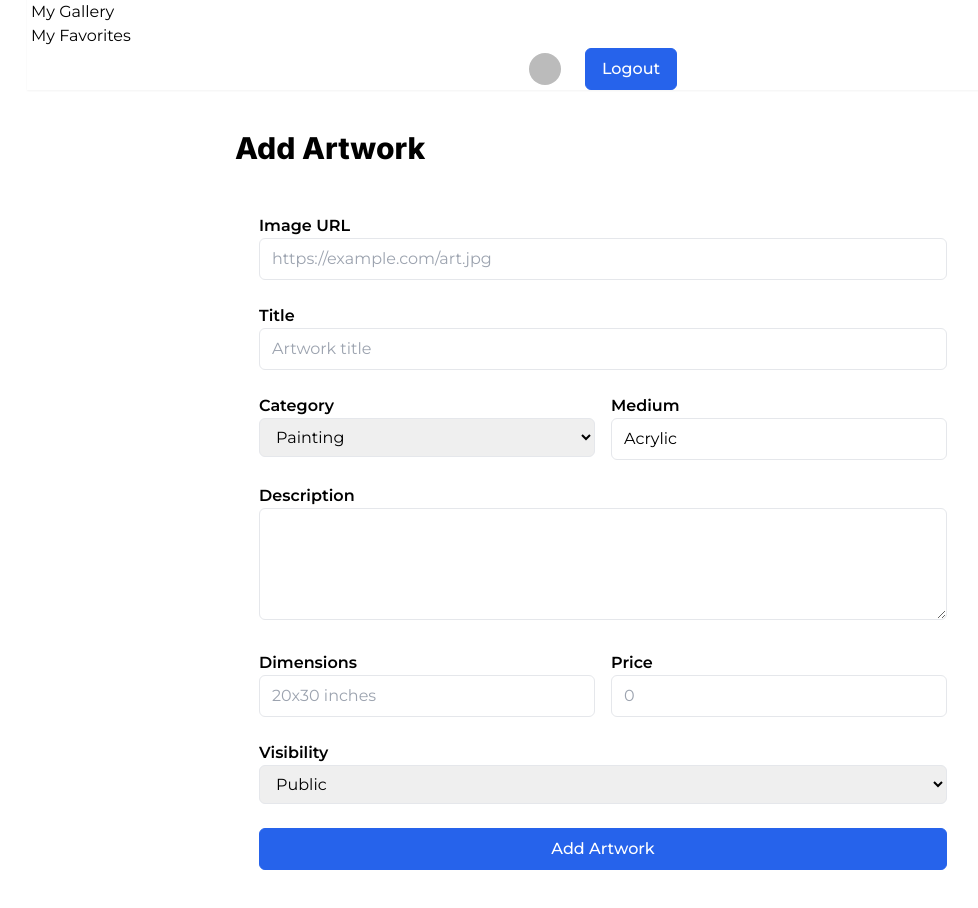
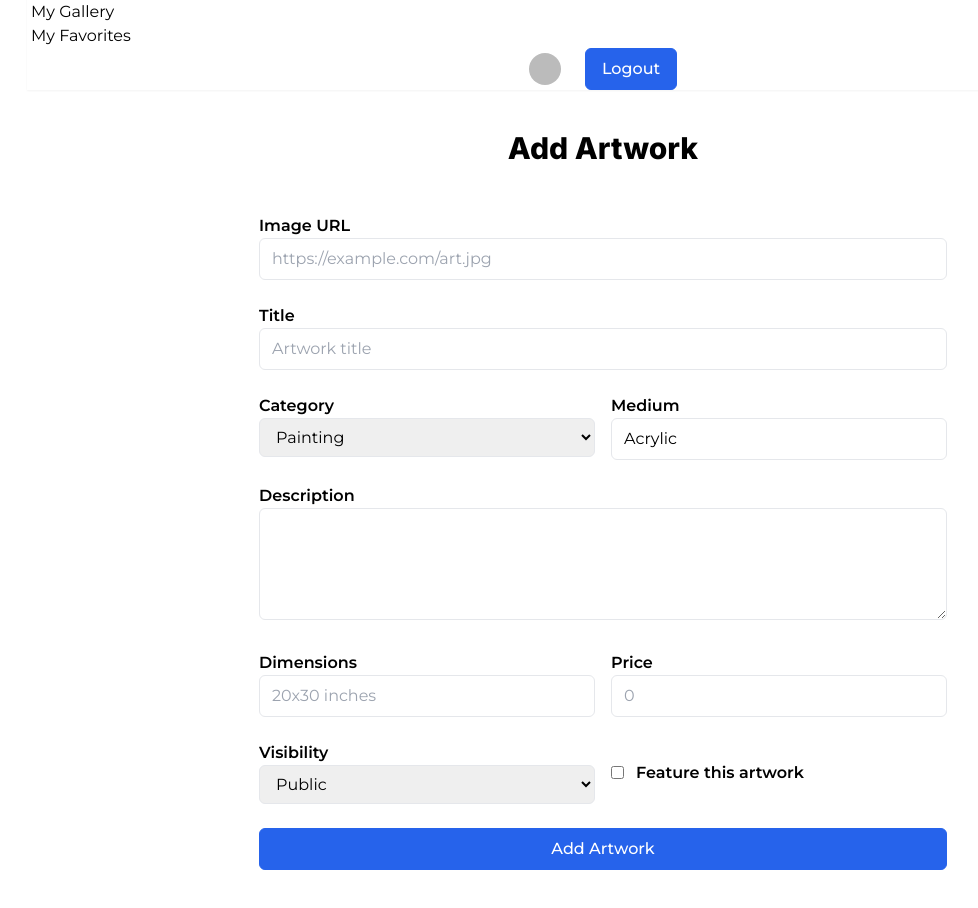
Before and after one commit to alamin-islam0/artify-client-assignment, a React (Vite) app: page /add-artwork in a window 1280 px wide. Shown: the part 260-1168 px from the top of the page, without its empty margins (37-1015 px from the left). Built offline with nearby package versions, Linux system fonts and the light colour scheme; no server answers; sample sign-in values are in the browser's storage.

Commit message:
solve error

```diff
--- a/src/pages/AddArtwork.jsx
+++ b/src/pages/AddArtwork.jsx
@@ -8,7 +8,7 @@ const API_BASE = import.meta.env.VITE_API_URL || "http://localhost:3000";
 
 export default function AddArtwork() {
   const navigate = useNavigate();
-  const { user } = useAuth(); // 🔥 Firebase Auth user
+  const { user } = useAuth(); // Firebase Auth user
 
   const [form, setForm] = useState({
     image: "",
@@ -19,6 +19,7 @@ export default function AddArtwork() {
     dimensions: "",
     price: "",
     visibility: "public",
+    featured: false, // <-- added featured flag
   });
 
   const [busy, setBusy] = useState(false);
@@ -40,9 +41,15 @@ export default function AddArtwork() {
 
     // Payload to server
     const payload = {
-      ...form,
+      image: form.image,
+      title: form.title,
+      category: form.category,
+      medium: form.medium,
+      description: form.description,
+      dimensions: form.dimensions,
+      price: form.price === "" ? "" : Number(form.price),
       visibility: form.visibility === "public" ? "Public" : "Private",
-
+      featured: !!form.featured, // <-- send featured boolean
       // Firebase Auth user
       userName: user.displayName || "Unknown",
       userEmail: user.email,
@@ -50,7 +57,7 @@ export default function AddArtwork() {
     };
 
     try {
-      const res = await fetch(`${API_BASE}/arts`, {
+      const res = await fetch(`${API_BASE.replace(/\/$/, "")}/arts`, {
         method: "POST",
         headers: { "Content-Type": "application/json" },
         body: JSON.stringify(payload),
@@ -77,11 +84,13 @@ export default function AddArtwork() {
         dimensions: "",
         price: "",
         visibility: "public",
+        featured: false,
       });
 
+      // Navigate to explore so user can see featured/new item
       navigate("/explore");
     } catch (err) {
-      Swal.fire({ icon: "error", title: "Error", text: err.message });
+      Swal.fire({ icon: "error", title: "Error", text: err.message || "Try again" });
     } finally {
       setBusy(false);
     }
@@ -89,7 +98,7 @@ export default function AddArtwork() {
 
   return (
     <section className="max-w-3xl mx-auto px-4 py-10">
-      <h1 className="text-3xl font-extrabold mb-6">Add Artwork</h1>
+      <h1 className="text-3xl font-extrabold mb-6 text-center">Add Artwork</h1>
 
       <form onSubmit={onSubmit} className="grid gap-6 bg-base-100 p-6 rounded-xl">
 
@@ -175,7 +184,8 @@ export default function AddArtwork() {
           </div>
         </div>
 
-        {/* VISIBILITY */}
+        {/* VISIBILITY + FEATURED */}
+        <div className="grid sm:grid-cols-2 gap-4 items-center">
           <div>
             <label className="font-semibold">Visibility</label>
             <select
@@ -188,6 +198,18 @@ export default function AddArtwork() {
             </select>
           </div>
 
+          <div className="flex items-center gap-3">
+            <input
+              id="featured"
+              type="checkbox"
+              className="checkbox tex-white"
+              checked={form.featured}
+              onChange={(e) => setForm({ ...form, featured: e.target.checked })}
+            />
+            <label htmlFor="featured" className="font-semibold">Feature this artwork</label>
+          </div>
+        </div>
+
         <button disabled={busy} className="btn btn-primary w-full">
           {busy ? "Adding…" : "Add Artwork"}
         </button>
--- a/src/pages/Gallery.jsx
+++ b/src/pages/Gallery.jsx
@@ -14,8 +14,7 @@ export default function Gallery() {
   const [loading, setLoading] = useState(true);
   const [busyId, setBusyId] = useState(null);
 
-  // --- Edit modal state ---
-  const [editing, setEditing] = useState(false); // whether modal open
+  const [editing, setEditing] = useState(false);
   const [editId, setEditId] = useState(null);
   const [editForm, setEditForm] = useState({
     image: "",
@@ -29,11 +28,8 @@ export default function Gallery() {
   });
   const [editBusy, setEditBusy] = useState(false);
 
-  // Fetch user's artworks from server (tries /my-arts first; fallback to /arts queries)
   const fetchMyArts = async (email, signal) => {
     if (!email) return [];
-
-    // 1) try /my-arts?email=
     try {
       const url1 = `${API_BASE}/my-arts?email=${encodeURIComponent(email)}`;
       const r1 = await fetch(url1, { method: "GET", signal });
@@ -44,8 +40,6 @@ export default function Gallery() {
     } catch (e) {
       if (e.name !== "AbortError") console.warn("my-arts fetch failed", e);
     }
-
-    // 2) try /arts?artistEmail=
     try {
       const url2 = `${API_BASE}/arts?artistEmail=${encodeURIComponent(email)}&page=1&limit=100`;
       const r2 = await fetch(url2, { method: "GET", signal });
@@ -57,8 +51,6 @@ export default function Gallery() {
     } catch (e) {
       if (e.name !== "AbortError") console.warn("arts?artistEmail fetch failed", e);
     }
-
-    // 3) try /arts?userEmail=
     try {
       const url3 = `${API_BASE}/arts?userEmail=${encodeURIComponent(email)}&page=1&limit=100`;
       const r3 = await fetch(url3, { method: "GET", signal });
@@ -70,7 +62,6 @@ export default function Gallery() {
     } catch (e) {
       if (e.name !== "AbortError") console.warn("arts?userEmail fetch failed", e);
     }
-
     return [];
   };
 
@@ -102,7 +93,6 @@ export default function Gallery() {
       load(controller.signal);
     }
     return () => controller.abort();
-    // eslint-disable-next-line react-hooks/exhaustive-deps
   }, [user?.email, authLoading]);
 
   const handleDelete = async (id) => {
@@ -141,7 +131,6 @@ export default function Gallery() {
     }
   };
 
-  // --- EDIT modal helpers ---
   const openEdit = (art) => {
     setEditId(art._id);
     setEditForm({
@@ -172,11 +161,21 @@ export default function Gallery() {
     });
   };
 
+  useEffect(() => {
+    if (editing) {
+      document.body.style.overflow = "hidden";
+    } else {
+      document.body.style.overflow = "";
+    }
+    return () => {
+      document.body.style.overflow = "";
+    };
+  }, [editing]);
+
   const submitEdit = async (e) => {
     e.preventDefault();
     if (!editId) return;
 
-    // basic validation
     if (!editForm.title || !editForm.image) {
       return Swal.fire({ icon: "error", title: "Missing", text: "Title and Image are required." });
     }
@@ -189,13 +188,11 @@ export default function Gallery() {
       medium: editForm.medium,
       description: editForm.description,
       dimensions: editForm.dimensions,
-      // keep empty string or number handling
       price: editForm.price === "" ? "" : Number(editForm.price),
       visibility: String(editForm.visibility).toLowerCase() === "private" ? "Private" : "Public",
       updatedAt: new Date(),
     };
 
-    // optimistic UI update: replace item in list
     const previous = list;
     setList((s) => s.map((a) => (a._id === editId ? { ...a, ...patch } : a)));
 
@@ -216,7 +213,6 @@ export default function Gallery() {
       closeEdit();
     } catch (err) {
       console.error("Update failed", err);
-      // rollback
       setList(previous);
       Swal.fire({ icon: "error", title: "Failed to update", text: err?.message || "Try again." });
     } finally {
@@ -246,13 +242,11 @@ export default function Gallery() {
 
   return (
     <section className="max-w-6xl mx-auto px-4 py-8">
-      {/* Header */}
       <header className="mb-6">
         <h1 className="text-3xl font-extrabold inter-font">My Gallery</h1>
         <p className="mt-1 text-sm opacity-70 montserrat-font">Manage artworks uploaded by <span className="font-semibold">{user.email}</span></p>
       </header>
 
-      {/* Table wrapper */}
       <div className="rounded-2xl border border-base-300 bg-base-100 shadow-sm overflow-hidden">
         <div className="flex items-center justify-between px-4 py-3 border-b border-base-300">
           <p className="text-sm montserrat-font">Total items: <span className="font-semibold">{list.length}</span></p>
@@ -271,7 +265,6 @@ export default function Gallery() {
             </thead>
 
             <tbody>
-              {/* Loading skeleton rows */}
               {loading &&
                 Array.from({ length: 5 }).map((_, i) => (
                   <tr key={`sk-${i}`}>
@@ -291,7 +284,6 @@ export default function Gallery() {
                   </tr>
                 ))}
 
-              {/* Data rows */}
               {!loading &&
                 list.map((a, idx) => (
                   <tr key={a._id} className="hover">
@@ -308,17 +300,9 @@ export default function Gallery() {
                     <td><span className="badge badge-primary font-semibold">{a.category || "—"}</span></td>
                     <td className="text-right montserrat-font">{a.price ? `$${Number(a.price).toLocaleString()}` : "—"}</td>
                     <td className="text-right flex justify-end gap-2">
-                      <button
-                        onClick={() => openEdit(a)}
-                        className="btn btn-sm btn-outline"
-                      >
-                        Edit
-                      </button>
+                      <button onClick={() => openEdit(a)} className="btn btn-sm btn-outline">Edit</button>
 
-                      <button
-                        onClick={() => handleDelete(a._id)}
-                        className={`btn btn-outline btn-sm montserrat-font ${busyId === a._id ? "pointer-events-none opacity-60" : ""}`}
-                      >
+                      <button onClick={() => handleDelete(a._id)} className={`btn btn-outline btn-sm montserrat-font ${busyId === a._id ? "pointer-events-none opacity-60" : ""}`}>
                         {busyId === a._id ? (<><span className="loading loading-spinner loading-xs" /> Deleting…</>) : "Delete"}
                       </button>
                     </td>
@@ -328,7 +312,6 @@ export default function Gallery() {
           </table>
         </div>
 
-        {/* Empty state */}
         {!loading && list.length === 0 && (
           <div className="p-10 text-center">
             <h3 className="text-lg font-semibold inter-font">No artworks yet</h3>
@@ -337,10 +320,9 @@ export default function Gallery() {
         )}
       </div>
 
-      {/* ---------------- Edit Modal ---------------- */}
       {editing && (
         <div className="fixed inset-0 z-50 grid place-items-center bg-black/40 p-4">
-          <div className="w-full max-w-2xl bg-base-100 rounded-2xl p-6 shadow-lg">
+          <div className="w-full max-w-2xl bg-base-100 rounded-2xl p-6 shadow-lg max-h-[80vh] overflow-auto">
             <div className="flex items-center justify-between mb-4">
               <h3 className="text-xl font-semibold">Edit Artwork</h3>
               <button className="btn btn-ghost" onClick={closeEdit}>Close</button>
@@ -349,20 +331,12 @@ export default function Gallery() {
             <form onSubmit={submitEdit} className="grid gap-4">
               <div>
                 <label className="font-semibold text-sm">Image URL</label>
-                <input
-                  className="input input-bordered w-full"
-                  value={editForm.image}
-                  onChange={(e) => setEditForm((s) => ({ ...s, image: e.target.value }))}
-                />
+                <input className="input input-bordered w-full" value={editForm.image} onChange={(e) => setEditForm((s) => ({ ...s, image: e.target.value }))} />
               </div>
 
               <div>
                 <label className="font-semibold text-sm">Title</label>
-                <input
-                  className="input input-bordered w-full"
-                  value={editForm.title}
-                  onChange={(e) => setEditForm((s) => ({ ...s, title: e.target.value }))}
-                />
+                <input className="input input-bordered w-full" value={editForm.title} onChange={(e) => setEditForm((s) => ({ ...s, title: e.target.value }))} />
               </div>
 
               <div className="grid grid-cols-1 sm:grid-cols-2 gap-4">
@@ -408,9 +382,7 @@ export default function Gallery() {
 
               <div className="flex items-center justify-end gap-3 mt-2">
                 <button type="button" onClick={closeEdit} className="btn btn-ghost">Cancel</button>
-                <button disabled={editBusy} type="submit" className="btn btn-primary">
-                  {editBusy ? "Saving…" : "Save changes"}
-                </button>
+                <button disabled={editBusy} type="submit" className="btn btn-primary">{editBusy ? "Saving…" : "Save changes"}</button>
               </div>
             </form>
           </div>
```
Lines whose indentation alone changed are shown as unchanged.
